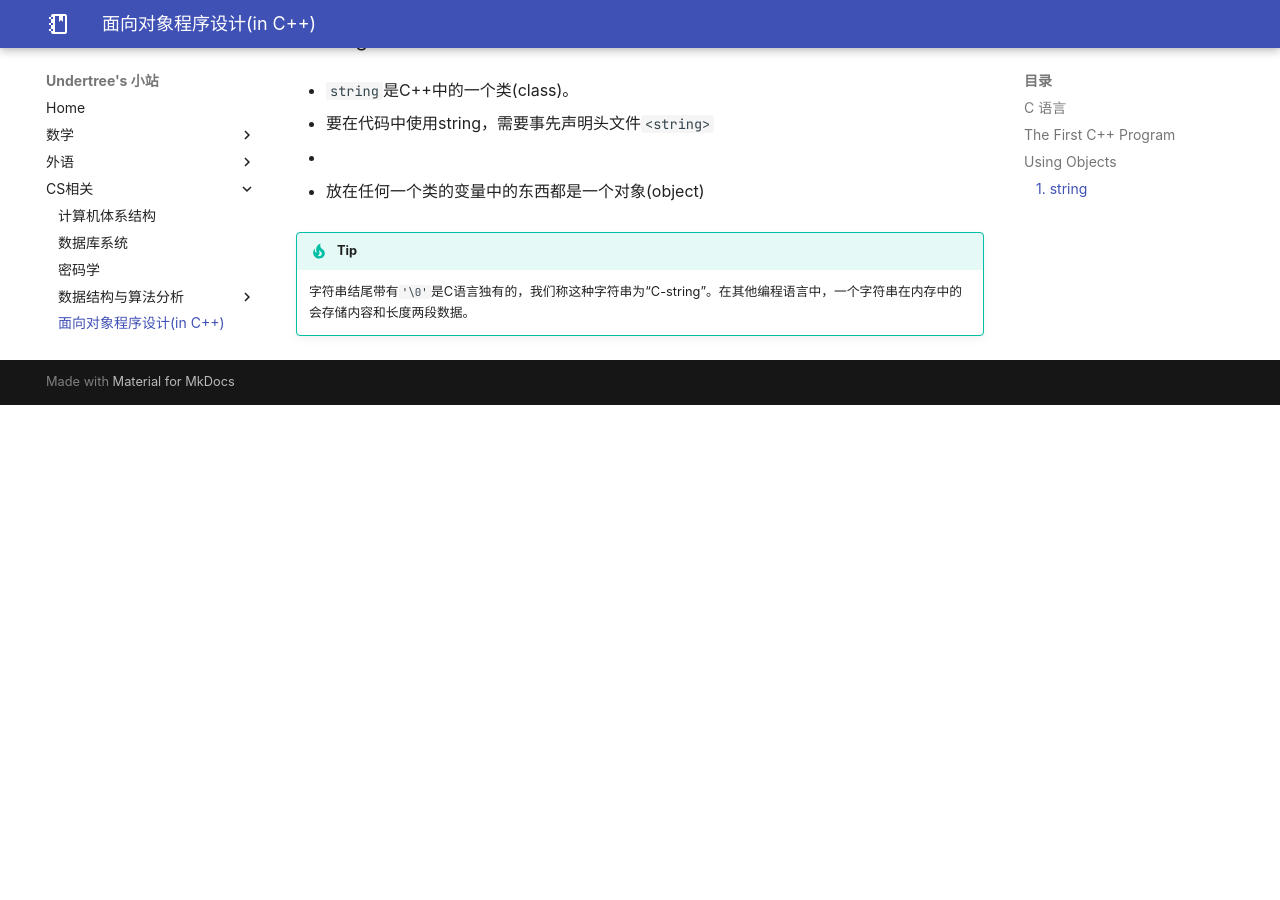
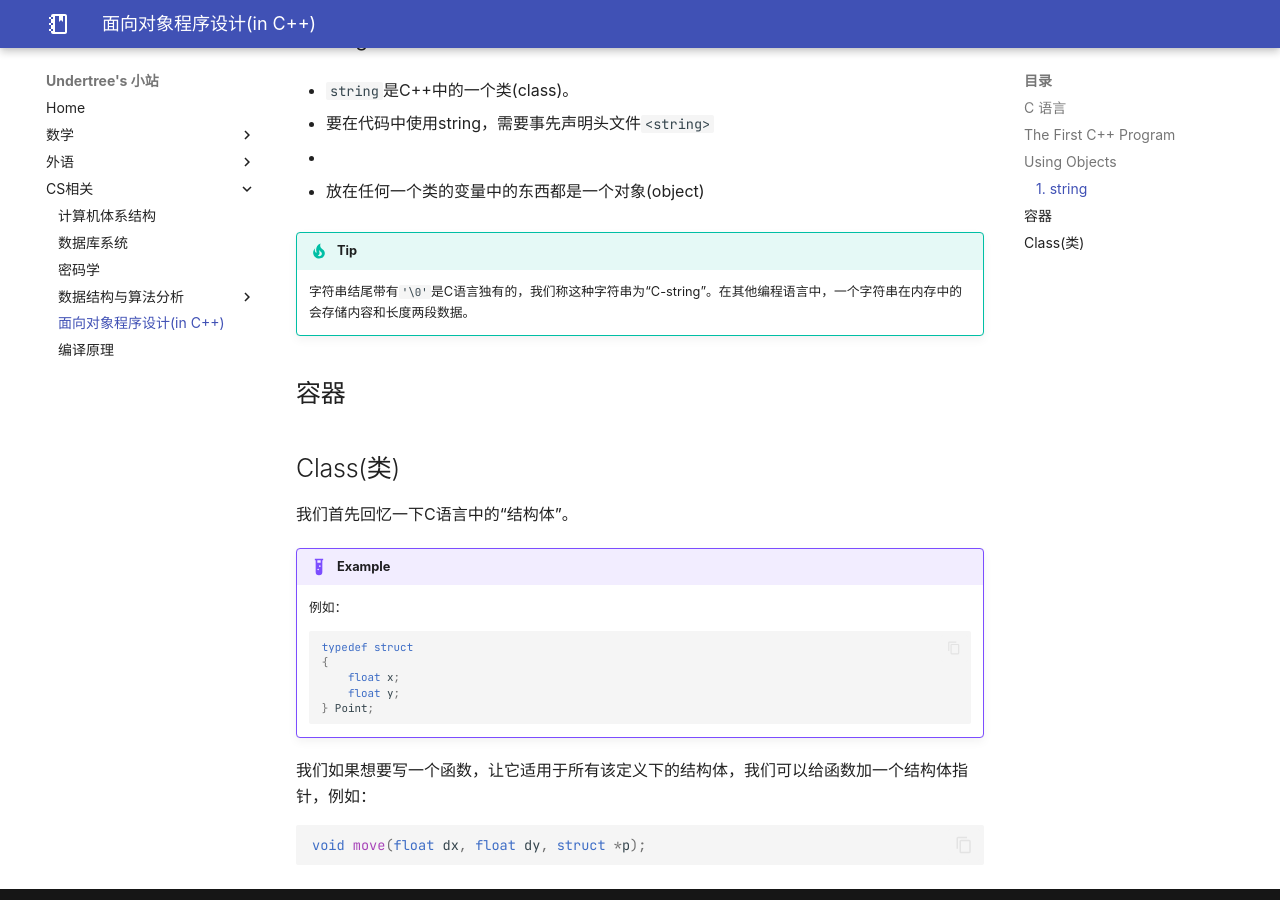
Before and after one commit to Undtree/Notes, an MkDocs documentation site: the page built from docs/OOP.md, in a window 1280 px wide and 900 px high, scrolled down 991 px. Built offline with MkDocs 1.6.1 and Material for MkDocs 9.7.7, drawn with Linux system fonts in a browser that asks for light colours; before the commit the page ends 1396 px from its top, so only the background shows below that.

Commit message:
add some contents

````diff
--- a/docs/OOP.md
+++ b/docs/OOP.md
@@ -47,3 +47,26 @@ int main()
 
 !!! Tip
     字符串结尾带有`'\0'`是C语言独有的，我们称这种字符串为“C-string”。在其他编程语言中，一个字符串在内存中的会存储内容和长度两段数据。
+
+## 容器
+
+## Class(类)
+
+我们首先回忆一下C语言中的“结构体”。
+
+!!! Example
+
+    例如：
+
+    ```C
+    typedef struct
+    {
+        float x;
+        float y;
+    } Point;
+    ```
+我们如果想要写一个函数，让它适用于所有该定义下的结构体，我们可以给函数加一个结构体指针，例如：
+
+```C
+void move(float dx, float dy, struct *p);
+```
````
Also changed, not shown: docs/Crypto.md (+9 -0 lines), docs/DBS.md (+5 -1 lines), docs/编译原理.md (+7 -1 lines).
